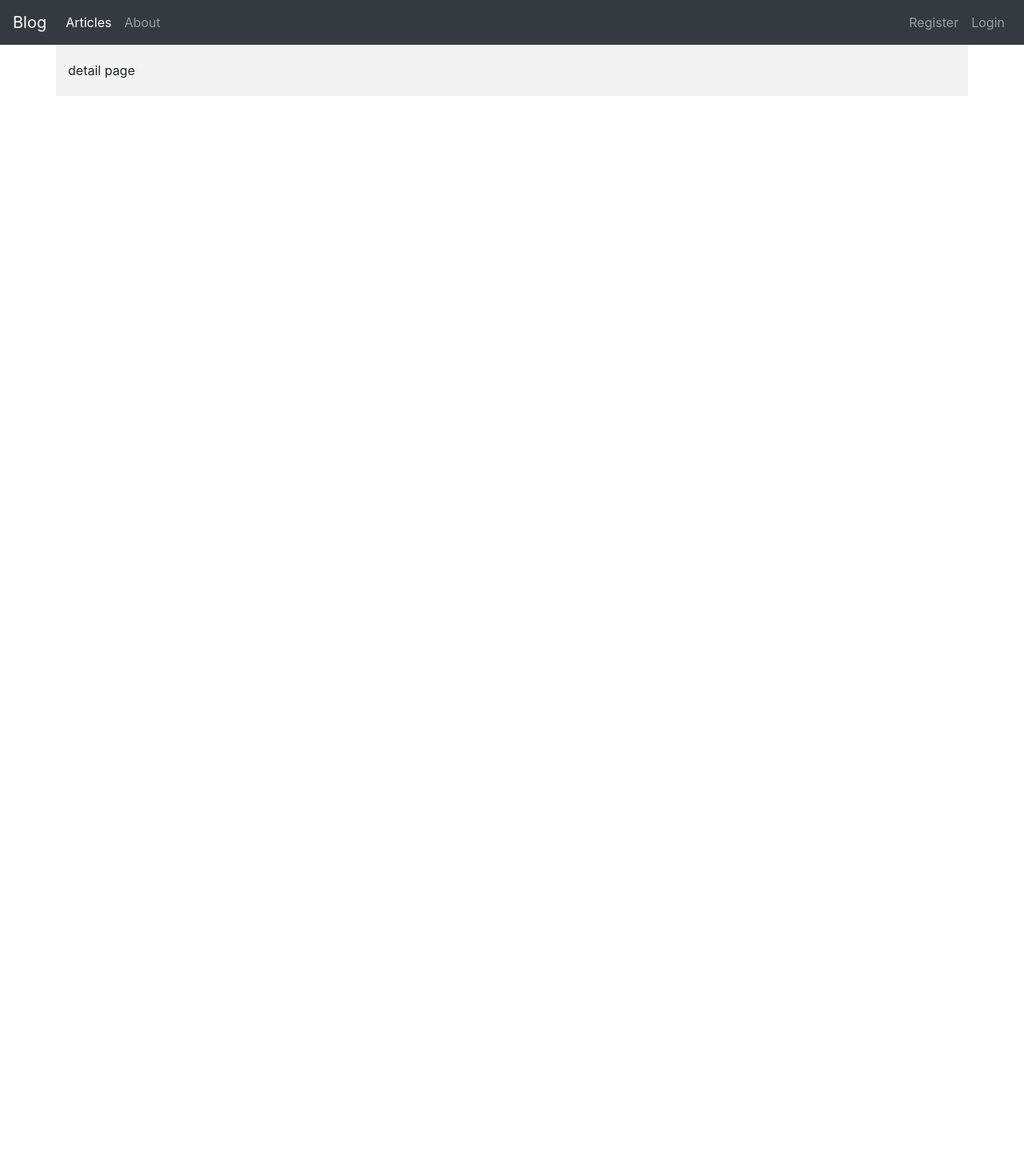
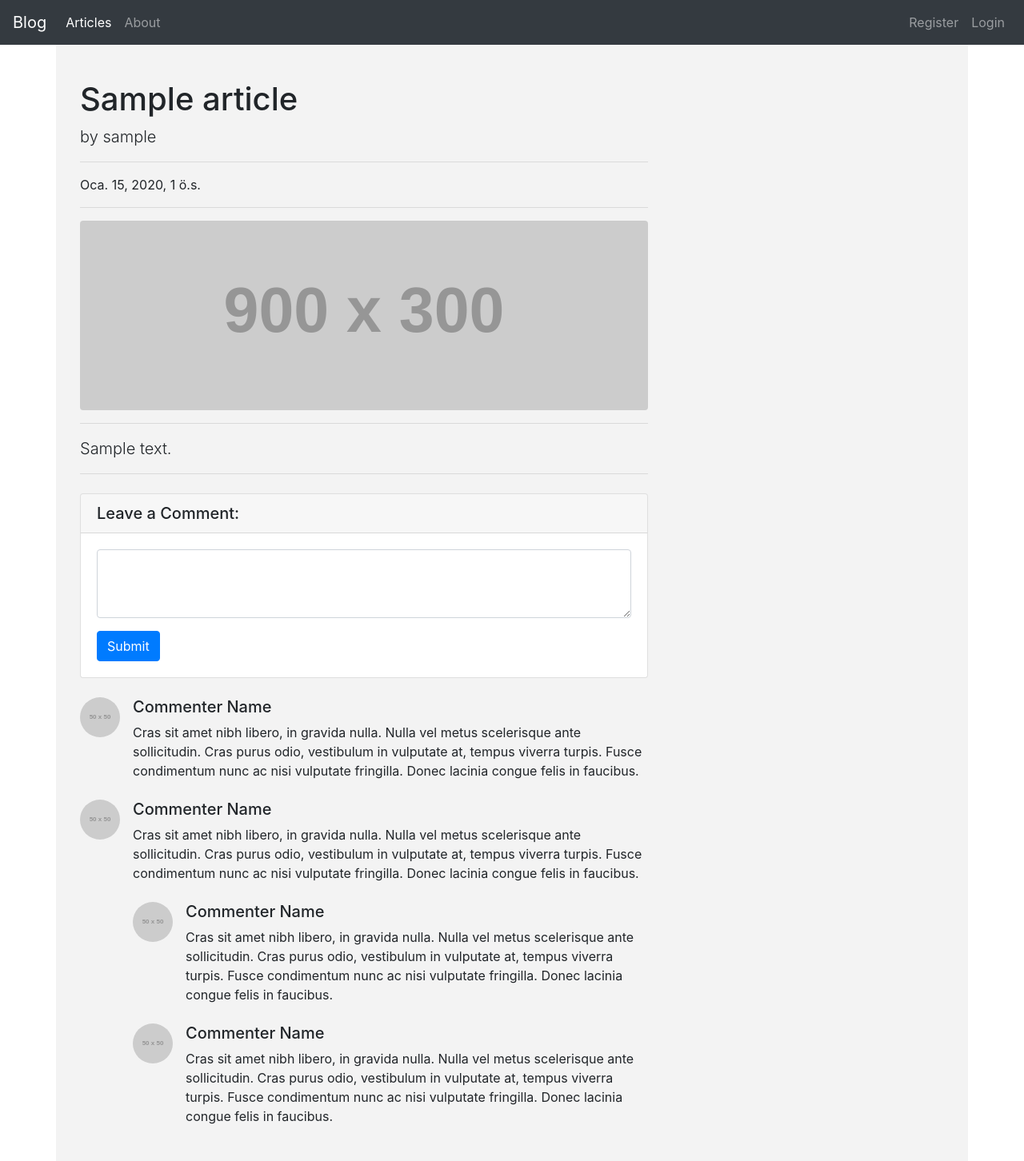
Before and after one commit to m-gunes/django_blog, a Django app: page /blog/article/1/ in a window 1280 px wide. Shown: the whole page at 80% size. Before the commit the page ends 98 px from the top, so only its background shows below. Run offline with Django 3.2, Linux system fonts and the light colour scheme; tables that the repository leaves empty hold one stand-in row (values such as "Sample post"); grey boxes labelled with a size stand in for pictures from a placeholder-image service; some libraries are stand-ins or nearby versions.

Commit message:
article detail WIP

```diff
--- a/blog/views.py
+++ b/blog/views.py
@@ -21,7 +21,7 @@ def about(request):
    return render(request, 'about.html', context)
 
 def detail(request, id):
-   article = Article.objects.filter(id=id)
+   article = Article.objects.filter(id=id).first()
    return render(request, 'detail.html', {'article': article})
 
 
--- a/templates/detail.html
+++ b/templates/detail.html
@@ -3,5 +3,84 @@
 
 {% block content %}
 
-detail page
+
+
+<div class="col-lg-8">
+
+        <!-- Title -->
+        <h1 class="mt-4">{{article.title}}</h1>
+
+        <!-- Author -->
+        <p class="lead">
+          by {{article.author}}
+          {% comment %} same {{article.author.username}} {% endcomment %}
+        </p>
+
+        <hr>
+
+        <!-- Date/Time -->
+        <p>{{article.created_at}}</p>
+
+        <hr>
+
+        <!-- Preview Image -->
+        <img class="img-fluid rounded" src="http://placehold.it/900x300" alt="">
+
+        <hr>
+
+        <!-- Post Content -->
+        <p class="lead">{{article.content}}</p>
+
+        <hr>
+
+        <!-- Comments Form -->
+        <div class="card my-4">
+          <h5 class="card-header">Leave a Comment:</h5>
+          <div class="card-body">
+            <form>
+              <div class="form-group">
+                <textarea class="form-control" rows="3"></textarea>
+              </div>
+              <button type="submit" class="btn btn-primary">Submit</button>
+            </form>
+          </div>
+        </div>
+
+        <!-- Single Comment -->
+        <div class="media mb-4">
+          <img class="d-flex mr-3 rounded-circle" src="http://placehold.it/50x50" alt="">
+          <div class="media-body">
+            <h5 class="mt-0">Commenter Name</h5>
+            Cras sit amet nibh libero, in gravida nulla. Nulla vel metus scelerisque ante sollicitudin. Cras purus odio, vestibulum in vulputate at, tempus viverra turpis. Fusce condimentum nunc ac nisi vulputate fringilla. Donec lacinia congue felis in faucibus.
+          </div>
+        </div>
+
+        <!-- Comment with nested comments -->
+        <div class="media mb-4">
+          <img class="d-flex mr-3 rounded-circle" src="http://placehold.it/50x50" alt="">
+          <div class="media-body">
+            <h5 class="mt-0">Commenter Name</h5>
+            Cras sit amet nibh libero, in gravida nulla. Nulla vel metus scelerisque ante sollicitudin. Cras purus odio, vestibulum in vulputate at, tempus viverra turpis. Fusce condimentum nunc ac nisi vulputate fringilla. Donec lacinia congue felis in faucibus.
+
+            <div class="media mt-4">
+              <img class="d-flex mr-3 rounded-circle" src="http://placehold.it/50x50" alt="">
+              <div class="media-body">
+                <h5 class="mt-0">Commenter Name</h5>
+                Cras sit amet nibh libero, in gravida nulla. Nulla vel metus scelerisque ante sollicitudin. Cras purus odio, vestibulum in vulputate at, tempus viverra turpis. Fusce condimentum nunc ac nisi vulputate fringilla. Donec lacinia congue felis in faucibus.
+              </div>
+            </div>
+
+            <div class="media mt-4">
+              <img class="d-flex mr-3 rounded-circle" src="http://placehold.it/50x50" alt="">
+              <div class="media-body">
+                <h5 class="mt-0">Commenter Name</h5>
+                Cras sit amet nibh libero, in gravida nulla. Nulla vel metus scelerisque ante sollicitudin. Cras purus odio, vestibulum in vulputate at, tempus viverra turpis. Fusce condimentum nunc ac nisi vulputate fringilla. Donec lacinia congue felis in faucibus.
+              </div>
+            </div>
+
+          </div>
+        </div>
+
+      </div>
+
 {% endblock content %}
```
